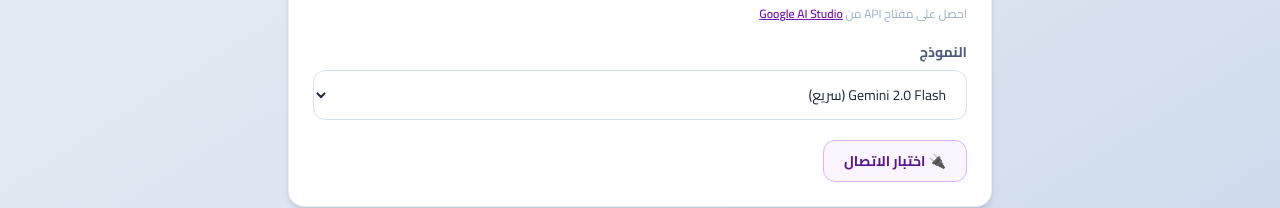
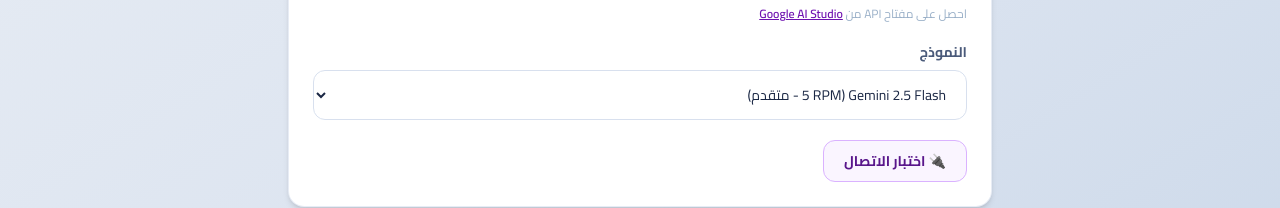
Before and after one commit to IslamJihad/infosec-report, a Next.js app: page /settings in a window 1280 px wide. Shown: the part 299-507 px from the top of the page. Built offline with nearby package versions, Linux system fonts and the light colour scheme; no server answers; the database is empty.

Commit message:
fix: use gemini-2.5-flash as default - gemini-2.0-flash not available on free tier

```diff
--- a/src/app/api/ai/review/route.ts
+++ b/src/app/api/ai/review/route.ts
@@ -17,8 +17,8 @@
     }
 
     const apiKey = settings.aiApiKey;
-    const geminiModels = ['gemini-2.0-flash', 'gemini-2.0-flash-lite', 'gemini-2.5-flash-preview-05-20', 'gemini-2.5-pro-preview-05-06'];
-    const modelName = (settings.aiModel && geminiModels.includes(settings.aiModel)) ? settings.aiModel : 'gemini-2.0-flash';
+    const geminiModels = ['gemini-2.5-flash-preview-05-20', 'gemini-2.5-flash-lite-preview-06-17'];
+    const modelName = (settings.aiModel && geminiModels.includes(settings.aiModel)) ? settings.aiModel : 'gemini-2.5-flash-preview-05-20';
 
     const genAI = new GoogleGenerativeAI(apiKey);
     const model = genAI.getGenerativeModel({ model: modelName });
--- a/src/app/api/settings/route.ts
+++ b/src/app/api/settings/route.ts
@@ -1,7 +1,7 @@
 import { NextResponse } from 'next/server';
 import prisma from '@/lib/db';
 
-const GEMINI_MODELS = ['gemini-2.0-flash', 'gemini-2.0-flash-lite', 'gemini-2.5-flash-preview-05-20', 'gemini-2.5-pro-preview-05-06'];
+const GEMINI_MODELS = ['gemini-2.5-flash-preview-05-20', 'gemini-2.5-flash-lite-preview-06-17'];
 
 export async function GET() {
   try {
@@ -14,7 +14,7 @@
     // Migrate old Perplexity model values to Gemini default
     const response = { ...settings } as Record<string, unknown>;
     if (settings.aiModel && !GEMINI_MODELS.includes(settings.aiModel)) {
-      response.aiModel = 'gemini-2.0-flash';
+      response.aiModel = 'gemini-2.5-flash-preview-05-20';
     }
     return NextResponse.json(response);
   } catch (error) {
--- a/src/app/settings/page.tsx
+++ b/src/app/settings/page.tsx
@@ -7,7 +7,7 @@
 export default function SettingsPage() {
   const [settings, setSettings] = useState({
     aiApiKey: '',
-    aiModel: 'gemini-2.0-flash',
+    aiModel: 'gemini-2.5-flash-preview-05-20',
     defaultOrgName: '',
     defaultAuthor: '',
   });
@@ -17,7 +17,7 @@
   const [showKey, setShowKey] = useState(false);
   const [testResult, setTestResult] = useState<string | null>(null);
 
-  const geminiModels = ['gemini-2.0-flash', 'gemini-2.0-flash-lite', 'gemini-2.5-flash-preview-05-20', 'gemini-2.5-pro-preview-05-06'];
+  const geminiModels = ['gemini-2.5-flash-preview-05-20', 'gemini-2.5-flash-lite-preview-06-17'];
 
   useEffect(() => {
     async function load() {
@@ -25,7 +25,7 @@
         const data = await fetchSettings();
         // Migrate old Perplexity model values to Gemini default
         if (data.aiModel && !geminiModels.includes(data.aiModel)) {
-          data.aiModel = 'gemini-2.0-flash';
+          data.aiModel = 'gemini-2.5-flash-preview-05-20';
         }
         setSettings(data);
       } catch (e) {
@@ -58,7 +58,7 @@
     }
     setTestResult('⏳ جاري الاختبار...');
     try {
-      const modelToTest = geminiModels.includes(settings.aiModel) ? settings.aiModel : 'gemini-2.0-flash';
+      const modelToTest = geminiModels.includes(settings.aiModel) ? settings.aiModel : 'gemini-2.5-flash-preview-05-20';
       const res = await fetch(
         `https://generativelanguage.googleapis.com/v1beta/models/${modelToTest}:generateContent?key=${settings.aiApiKey}`,
         {
@@ -144,10 +144,8 @@
                 onChange={(e) => setSettings({ ...settings, aiModel: e.target.value })}
                 className="border-[1.5px] border-border rounded-xl py-2.5 px-4 text-sm outline-none focus:border-purple-700 focus:shadow-[0_0_0_3px_rgba(107,33,168,0.1)] bg-white w-full hover:border-purple-200 transition-all duration-200"
               >
-                <option value="gemini-2.0-flash">Gemini 2.0 Flash (سريع)</option>
-                <option value="gemini-2.0-flash-lite">Gemini 2.0 Flash Lite (أسرع)</option>
-                <option value="gemini-2.5-flash-preview-05-20">Gemini 2.5 Flash (متقدم)</option>
-                <option value="gemini-2.5-pro-preview-05-06">Gemini 2.5 Pro (الأفضل)</option>
+                <option value="gemini-2.5-flash-preview-05-20">Gemini 2.5 Flash (5 RPM - متقدم)</option>
+                <option value="gemini-2.5-flash-lite-preview-06-17">Gemini 2.5 Flash Lite (10 RPM - أسرع)</option>
               </select>
             </div>
 
```
